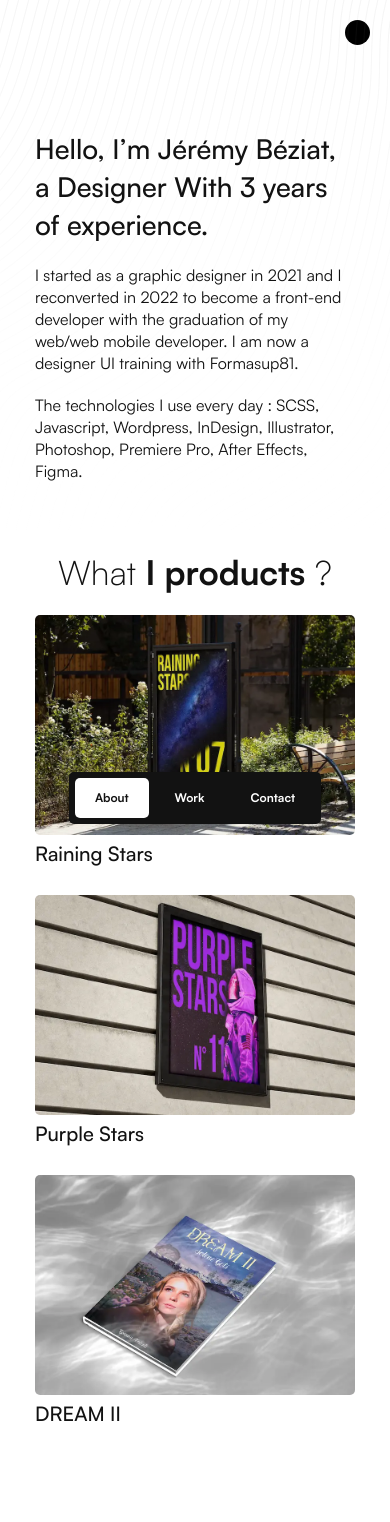
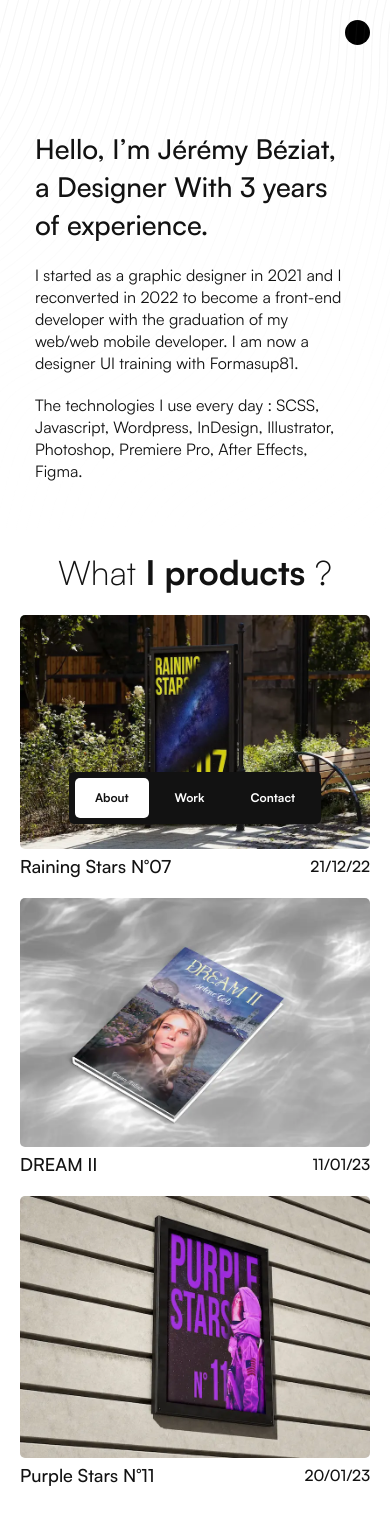
Before and after one commit to jeremybeziat/portfolio, a React (Create React App) app: page / in a window 390 px wide. Shown: the top 1522 px of the page. Built offline with nearby package versions, Linux system fonts and the light colour scheme; what gsap-trial would draw is missing.

Commit message:
refacotr : img for phone and desktop

```diff
--- a/src/assets/styles/home.scss
+++ b/src/assets/styles/home.scss
@@ -64,7 +64,7 @@
 
 section.product {
   width: 100%;
-  padding-top: 20px;
+  padding: 20px;
   h2 {
     font-size: clamp(34px, 7vw, 40px);
     text-align: center;
@@ -79,29 +79,36 @@ section.product {
     display: flex;
     justify-content: center;
     flex-wrap: wrap;
-    row-gap: 60px;
+    row-gap: 20px;
     figure {
       position: relative;
-      height: 200px;
+      height: 100%;
       border-radius: 5px;
-      width: 270px;
-      // a {
-      //   display: inline-flex;
-      // }
-      img {
+      width: 100%;
+      img.img-desktop {
+        display: none;
+      }
+      .img-phone {
+        display: block;
         object-fit: cover;
         object-position: center;
         width: 100%;
         height: 100%;
         border-radius: 5px;
       }
+
       figcaption {
         display: flex;
-        justify-content: flex-start;
+        justify-content: space-between;
         align-items: center;
         text-align-last: left;
+        margin-top: 5px;
         h3 {
-          font-size: 20px;
+          font-size: clamp(18px, 4vw, 26px);
+          font-family: "Satoshi-Medium";
+        }
+        h4 {
+          font-size: clamp(14px, 4vw, 20px);
           font-family: "Satoshi-Medium";
         }
       }
@@ -129,16 +136,18 @@ section.product {
   height: 100vh;
 }
 
-@media (min-width: 375px) {
+@media (min-width: 768px) {
   section.product .work-product figure {
-    width: 320px;
-    height: 220px;
+    .img-phone {
+      display: none;
+    }
+    img.img-desktop {
+      display: block;
+      object-fit: cover;
+      object-position: center;
+      width: 100%;
+      height: 100%;
+      border-radius: 5px;
+    }
   }
 }
-
-@media (min-width: 425px) {
-  section.product .work-product figure {
-    width: 350px;
-    height: 220px;
-  }
-}
--- a/src/pages/Home.js
+++ b/src/pages/Home.js
@@ -2,7 +2,10 @@ import React, { useRef, useEffect, useState } from "react";
 import { gsap } from "gsap";
 import Header from "../components/Header";
 import work1 from "../assets/images/mockup-raining-phone.webp";
+import work1D from "../assets/images/mockup-raining.webp";
 import work2 from "../assets/images/mockup-purple-phone.webp";
+import work2D from "../assets/images/mockup-purple.webp";
+import work3D from "../assets/images/mockup-dream.webp";
 import work3 from "../assets/images/mockup-dream-phone.webp";
 import ScrollTrigger from "gsap-trial/ScrollTrigger";
 
@@ -69,7 +72,7 @@ function Home() {
       {
         opacity: 0,
         y: 100,
-        stagger: 0.5, // délai entre chaque élément
+        stagger: 0.8, // délai entre chaque élément
         duration: 1,
         scrollTrigger: {
           // markers: true,
@@ -143,43 +146,67 @@ function Home() {
                   <figure ref={element2Ref}>
                     <a href="https://www.behance.net/gallery/159684055/Raining-Stars">
                       <img
+                        className="img-phone"
                         height={500}
                         width={500}
                         src={work1}
                         alt="raining stars"
                       />
+                      <img
+                        className="img-desktop"
+                        src={work1D}
+                        alt="raining stars"
+                      />
                     </a>
                     <figcaption>
-                      <h3>Raining Stars</h3>
+                      <h3>Raining Stars N°07</h3>
+                      <h4>21/12/22</h4>
                     </figcaption>
                   </figure>
+
                   <figure ref={element3Ref}>
+                    <a href="https://www.behance.net/gallery/161021241/DREAM-II">
+                      <img
+                        className="img-phone"
+                        height={500}
+                        width={500}
+                        src={work3}
+                        alt="DREAM II"
+                      />
+                      <img
+                        className="img-desktop"
+                        src={work3D}
+                        alt="DREAM II"
+                      />
+                    </a>
+                    <figcaption>
+                      <h3>DREAM II</h3>
+                      <h4>11/01/23</h4>
+                    </figcaption>
+                  </figure>
+
+                  <figure ref={element4Ref}>
                     <a href="https://www.behance.net/gallery/161765241/Purple-Stars">
                       <img
+                        className="img-phone"
                         height={500}
                         width={500}
                         src={work2}
                         alt="purple stars"
                       />
-                    </a>
-                    <figcaption>
-                      <h3>Purple Stars</h3>
-                    </figcaption>
-                  </figure>
-                  <figure ref={element4Ref}>
-                    <a href="https://www.behance.net/gallery/161021241/DREAM-II">
                       <img
-                        height={500}
-                        width={500}
-                        src={work3}
-                        alt="DREAM II"
+                        className="img-desktop"
+                        src={work2D}
+                        alt="purple stars"
                       />
                     </a>
                     <figcaption>
-                      <h3>DREAM II</h3>
+                      <h3>Purple Stars N°11</h3>
+                      <h4>20/01/23</h4>
                     </figcaption>
                   </figure>
                 </div>
+
                 <div className="available">
                   <div className="test" ref={myElement}>
                     <h3>All available on</h3>
```
